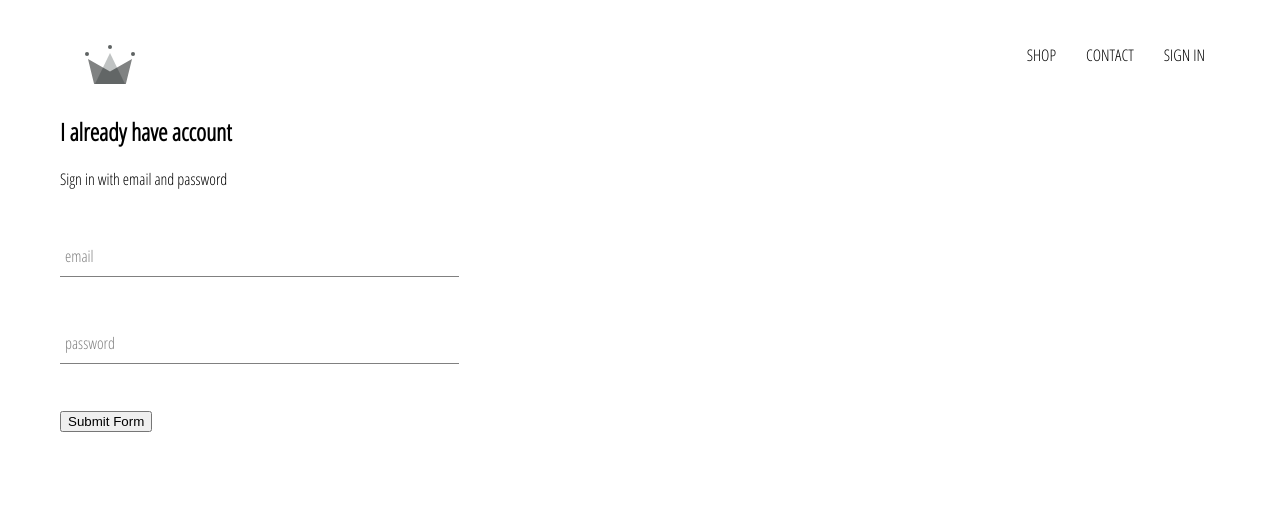
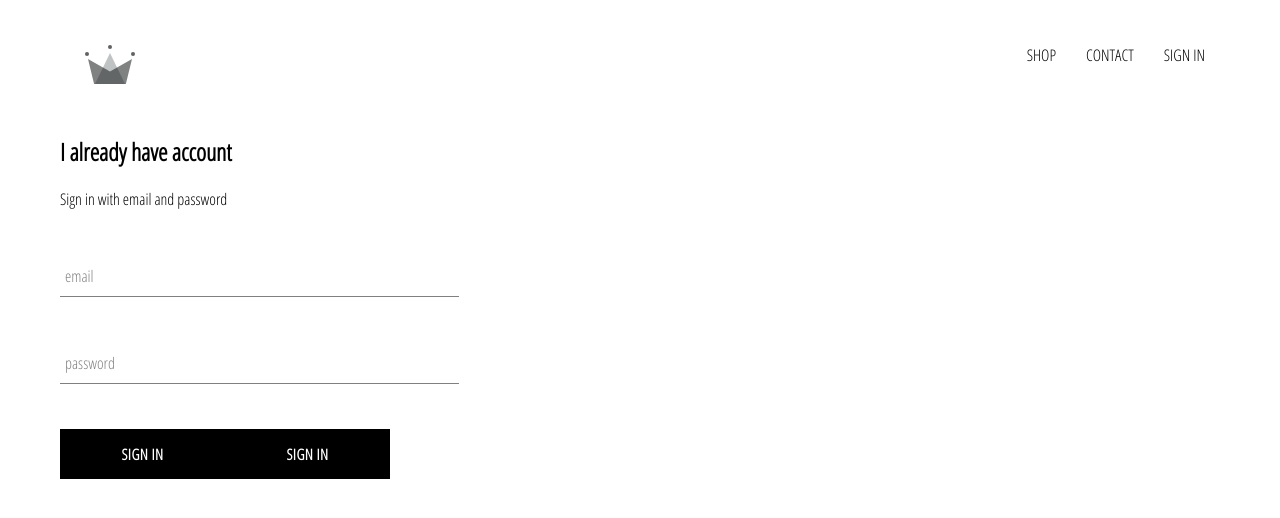
Before and after one commit to miles-code/crwn-clothing, a React (Create React App) app: page /signIn in a window 1280 px wide. Shown: the top 518 px of the page. Built offline with nearby package versions, Linux system fonts and the light colour scheme.

Commit message:
firebase

```diff
--- a/package.json
+++ b/package.json
@@ -6,6 +6,7 @@
     "@testing-library/jest-dom": "^4.2.4",
     "@testing-library/react": "^9.3.2",
     "@testing-library/user-event": "^7.1.2",
+    "firebase": "^7.14.3",
     "react": "^16.13.1",
     "react-dom": "^16.13.1",
     "react-scripts": "3.4.1"
--- a/src/App.css
+++ b/src/App.css
@@ -7,3 +7,7 @@
     text-decoration: none;
     color: black;
 }
+
+a :hover{
+    color:red;
+}
--- /dev/null
+++ b/src/components/custom-button/custom-button.component.jsx
@@ -0,0 +1,11 @@
+import React from 'react';
+
+import './custom-button.styles.scss';
+
+const CustomButton = ({ children, ...otherProps }) => (
+    <button className='custom-button' {...otherProps}>
+        {children}
+    </button>
+);
+
+export default CustomButton;
--- /dev/null
+++ b/src/components/custom-button/custom-button.styles.scss
@@ -0,0 +1,22 @@
+.custom-button{
+    min-width: 165px;
+    width: auto;
+    height: 50px;
+    letter-spacing: 0.5px;
+    line-height: 50px;
+    padding: 0 35px 0 35px;
+    font-size: 15px;
+    background-color: black;
+    color: white;
+    text-transform: uppercase;
+    font-family: 'Open Sans Condensed';
+    font-weight: bolder;
+    border: none;
+    cursor: pointer;
+
+    &:hover{
+        background-color: white;
+        color:black;
+        border: 1px solid black;
+    }
+}
--- a/src/components/sign-in/sign-in-component.jsx
+++ b/src/components/sign-in/sign-in-component.jsx
@@ -1,6 +1,9 @@
 import React from 'react';
 
 import FormInput from '../form-input/form-input-component';
+import CustomButton from '../custom-button/custom-button.component';
+
+import { signInWithGoogle } from '../../firebase/firebase.utils';
 
 import './sign-in-styles.scss';
 
@@ -50,7 +53,9 @@
                         required
                     />
 
-                    <input type='submit' value='Submit Form' />
+                    <CustomButton type='submit'> Sign In </CustomButton>
+                    <CustomButton type='submit'> Sign In </CustomButton>
+
                 </form>
             </div>
         )
--- a/src/components/sign-in/sign-in-styles.scss
+++ b/src/components/sign-in/sign-in-styles.scss
@@ -1,3 +1,9 @@
 .sign-in{
     width: 30vw;
+    display: flex;
+    flex-direction: column;
+
+    .title {
+        margin: 10px 0;
+    }
 }
--- /dev/null
+++ b/src/firebase/firebase.utils.js
@@ -0,0 +1,27 @@
+import firebase from 'firebase/app';
+import 'firebase/firestore';
+import 'firebase/auth';
+
+const config = {
+    apiKey: "AIzaSyAxqt9itzSBR8kSeh-na7-sEVuCEBE-y6E",
+    authDomain: "crwn-db-ae635.firebaseapp.com",
+    databaseURL: "https://crwn-db-ae635.firebaseio.com",
+    projectId: "crwn-db-ae635",
+    storageBucket: "crwn-db-ae635.appspot.com",
+    messagingSenderId: "751577629835",
+    appId: "1:751577629835:web:97e5e70eec4ae17c88008e",
+    measurementId: "G-NHVBD0DP0M"
+  };
+
+  firebase.initializeApp(config);
+
+
+  export const auth = firebase.auth();
+  export const firestore = firebase.firestore();
+
+  const provideer = new firebase.auth.GoogleAuthProvider();
+
+  provideer.setCustomParameters({ prompt: 'select_account'});
+  export const signInWithGoogle = () => auth.signInWithPopup(provider);
+
+  export default firebase;
```
Also changed, not shown: 1 other file (tests, documents, lock files or other folders).
